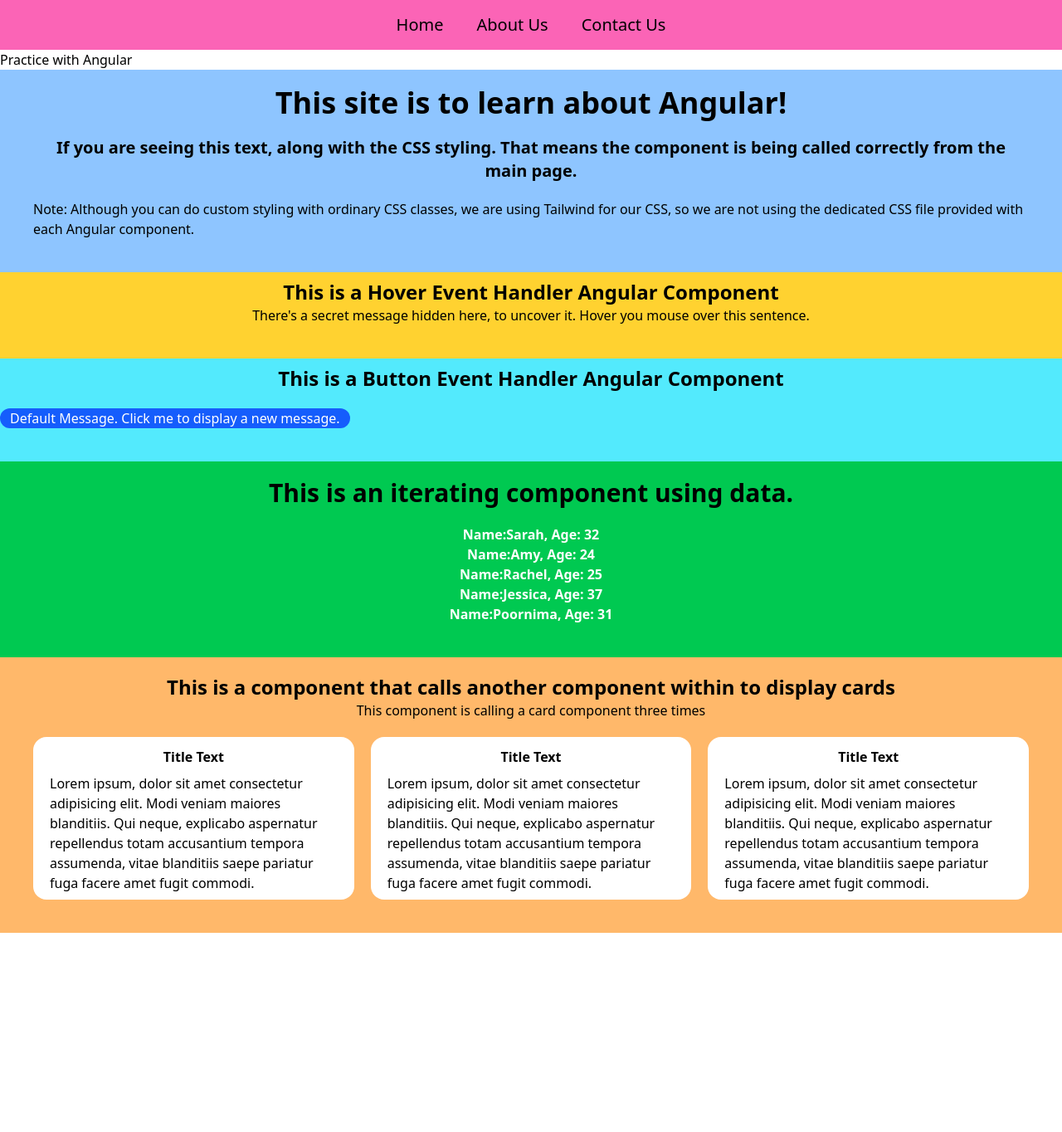
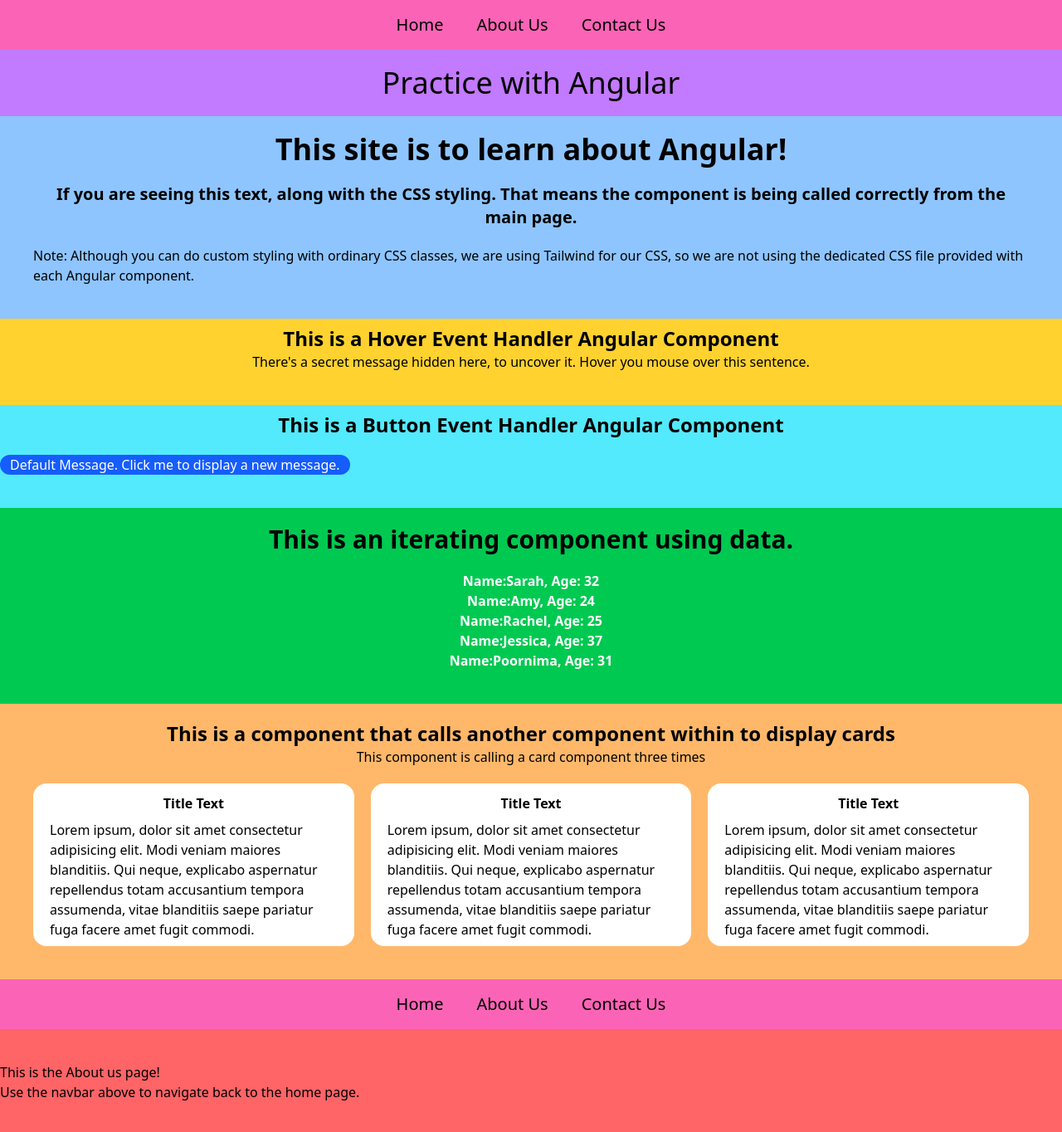
Before and after one commit to loopbutinfinite/angular-practice, an Angular app: page /about-us-page in a window 1280 px wide. Before the commit this address led to /. Shown: the top 1364 px of the page at 83% size. Before the commit the page ends 1124 px from the top, so only its background shows below. Built offline with nearby package versions, Linux system fonts and the light colour scheme.

Commit message:
Adjusted some CSS styling and created an about us page component to act as a page for the about us to practice with navigating pages in Angular. Not functional at the moment, issue may be with improper value in the routerLink attribute.

```diff
--- /dev/null
+++ b/src/app/about-us-page/about-us-page.html
@@ -0,0 +1,10 @@
+<main>
+    <header>
+        <app-navbar-component></app-navbar-component>
+    </header>
+    <section class="bg-red-400 py-10">
+        <h1>This is the About us page!</h1>
+        <p>Use the navbar above to navigate back to the home page.</p>
+    </section>
+
+</main>
--- /dev/null
+++ b/src/app/about-us-page/about-us-page.ts
@@ -0,0 +1,10 @@
+import { Component } from '@angular/core';
+import { NavbarComponent } from '../navbar-component/navbar-component';
+
+@Component({
+  selector: 'app-about-us-page',
+  imports: [NavbarComponent],
+  templateUrl: './about-us-page.html',
+  styleUrl: './about-us-page.css',
+})
+export class AboutUsPage {}
--- a/src/app/app.html
+++ b/src/app/app.html
@@ -1,7 +1,9 @@
 <app-navbar-component></app-navbar-component>
-<h1>Practice with Angular</h1>
+<h1 class="text-center text-4xl py-5 bg-purple-400">Practice with Angular</h1>
 <app-landing-page-component></app-landing-page-component>
 <app-event-handler-component></app-event-handler-component>
 <app-event-handler-button-component></app-event-handler-button-component>
 <app-iterating-component></app-iterating-component>
 <app-display-cards-component></app-display-cards-component>
+
+<router-outlet></router-outlet>
--- a/src/app/app.routes.ts
+++ b/src/app/app.routes.ts
@@ -1,3 +1,6 @@
 import { Routes } from '@angular/router';
+import { AboutUsPage } from './about-us-page/about-us-page';
 
-export const routes: Routes = [];
+export const routes: Routes = [
+    { path:"about-us-page", component: AboutUsPage}
+];
--- a/src/app/navbar-component/navbar-component.html
+++ b/src/app/navbar-component/navbar-component.html
@@ -1,7 +1,7 @@
 <section class="bg-pink-400 py-4 text-xl grid">
     <div class="grid-cols-3 text-center space-x-10">
         <a routerLink="/card-component">Home</a>
-        <a href="">About Us</a>
+        <a routerLink="../app-about-us-page">About Us</a>
         <a href="">Contact Us</a>
     </div>
 </section>
--- a/src/app/navbar-component/navbar-component.ts
+++ b/src/app/navbar-component/navbar-component.ts
@@ -1,5 +1,5 @@
 import { Component } from '@angular/core';
-import { RouterLink } from "@angular/router";
+import { Router, RouterLink } from "@angular/router";
 
 @Component({
   selector: 'app-navbar-component',
```
Also changed, not shown: src/app/about-us-page/about-us-page.css (added), 1 other file (tests, documents, lock files or other folders).
